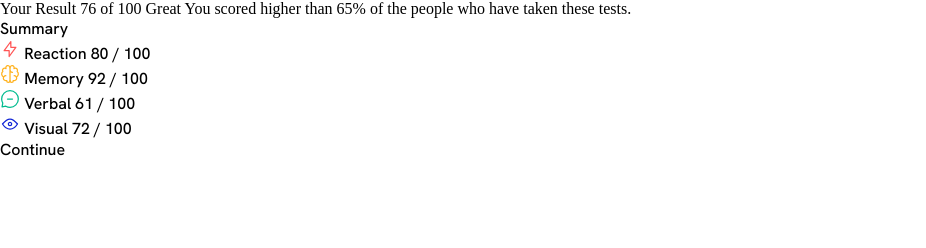
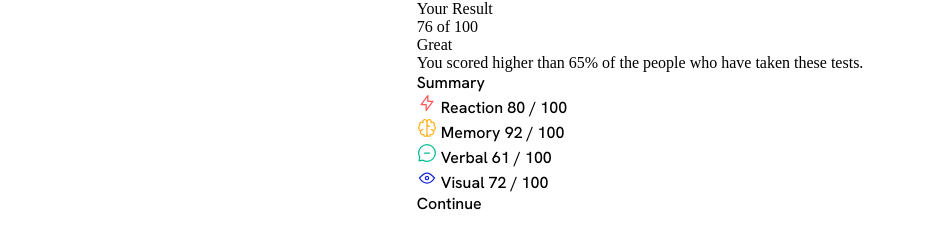
Before and after one commit to FilipeSilvaIT/results-summary-component-main, a plain HTML site: page index.html in a window 1280 px wide. Shown: the whole page, without its empty margins (0-926 px from the left). Drawn offline with Linux system fonts and the light colour scheme.

Commit message:
:lipstick:center container

```diff
--- a/index.html
+++ b/index.html
@@ -11,12 +11,12 @@
 <body>
   <div class="container">
     <div class="score">
-      Your Result
-      76
-      of 100
+      <div>Your Result</div>
+      <div>76
+        of 100</div>
 
-      Great
-      You scored higher than 65% of the people who have taken these tests.
+      <div>Great</div>
+      <div>You scored higher than 65% of the people who have taken these tests.</div>
       <div class="summary-skills">
         Summary
         <div id="reaction">
--- a/style.css
+++ b/style.css
@@ -19,3 +19,16 @@
 .summary-skills {
     font-family: fontMedium;
 }
+
+.container {
+    display: flex;
+    justify-content: center;
+    align-items: center;
+}
+
+.score {
+    display: inline-block;
+}
+.summary-skills {
+    display: inline-block;
+}
```
